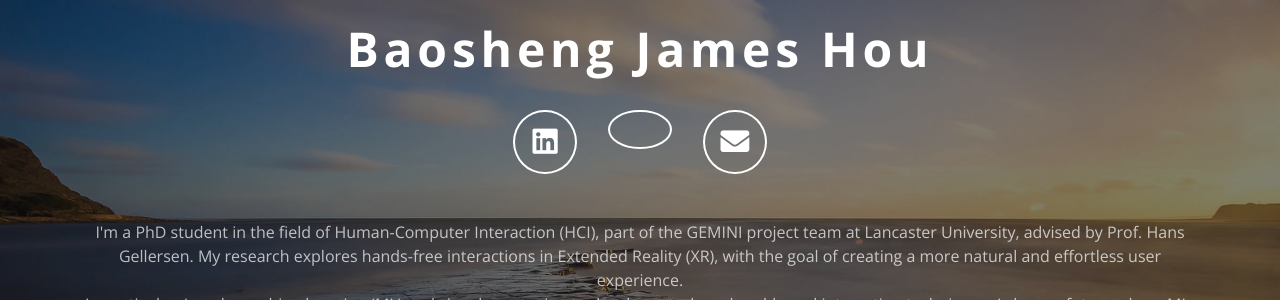
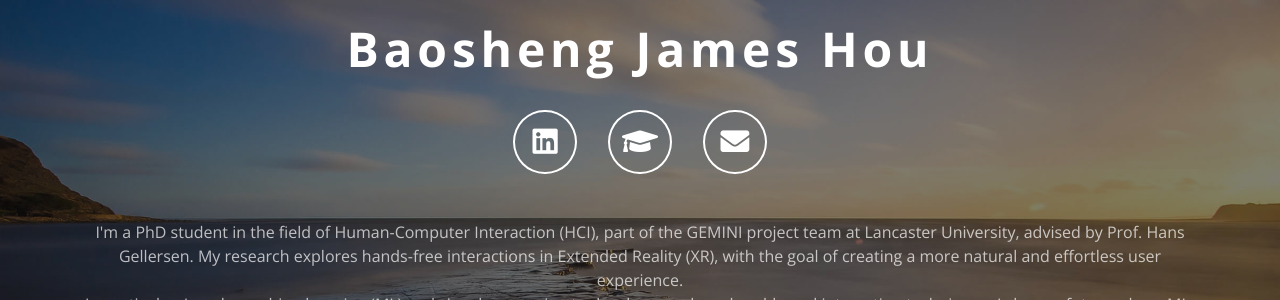
Before and after one commit to baoshengjameshou/baoshengjameshou.github.io, a Jekyll site: the page built from docs/index.html, in a window 1280 px wide. Shown: the part 152-452 px from the top of the page. Built offline with Jekyll 4.4.1, drawn with Linux system fonts in a browser that asks for light colours.

Commit message:
Update _config.yml use scholar cap for google scholar icon

```diff
--- a/docs/_config.yml
+++ b/docs/_config.yml
@@ -80,7 +80,7 @@ links:
       name: Google Scholar
       show: true
       href: https://scholar.google.com/citations?user=hwPzzQcAAAAJ&hl=en
-      icon: fab fa-google-scholar
+      icon: fas fa-graduation-cap
 
 #   - xing:
 #       name: Xing
```
